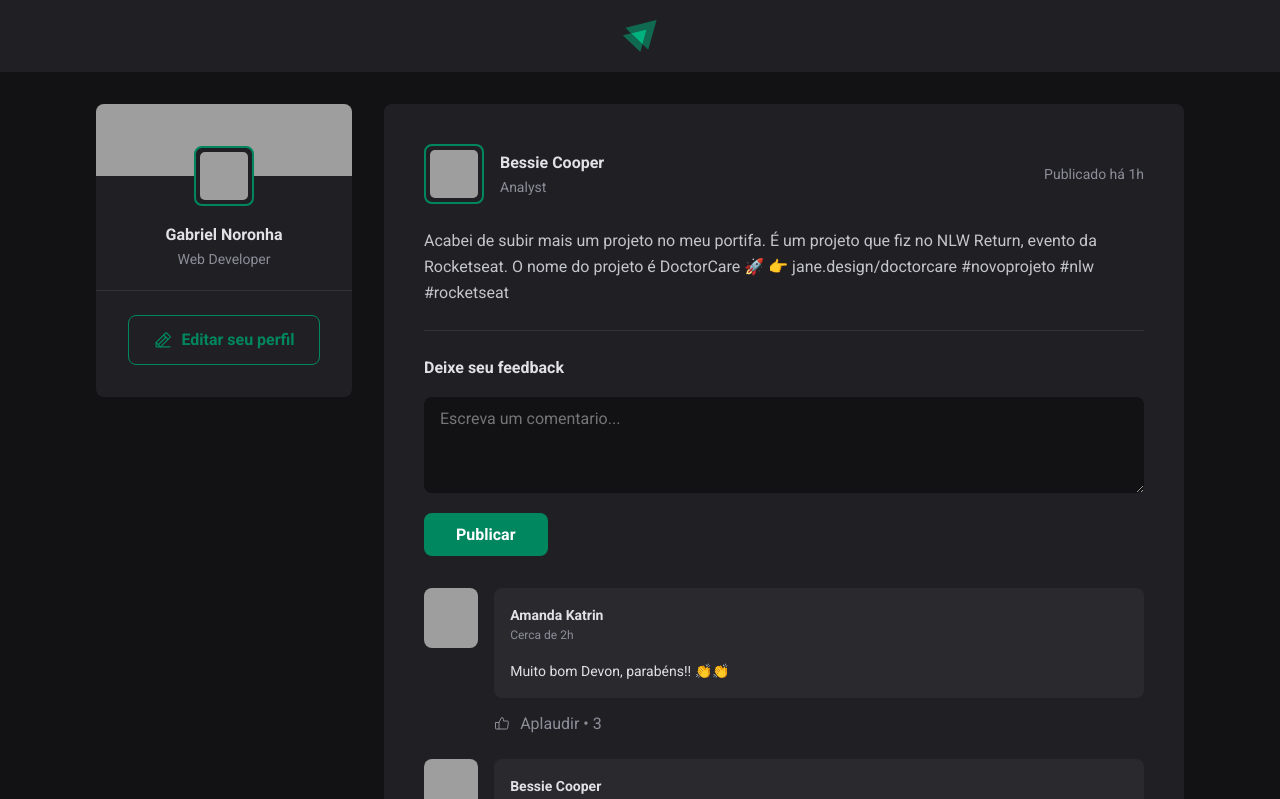
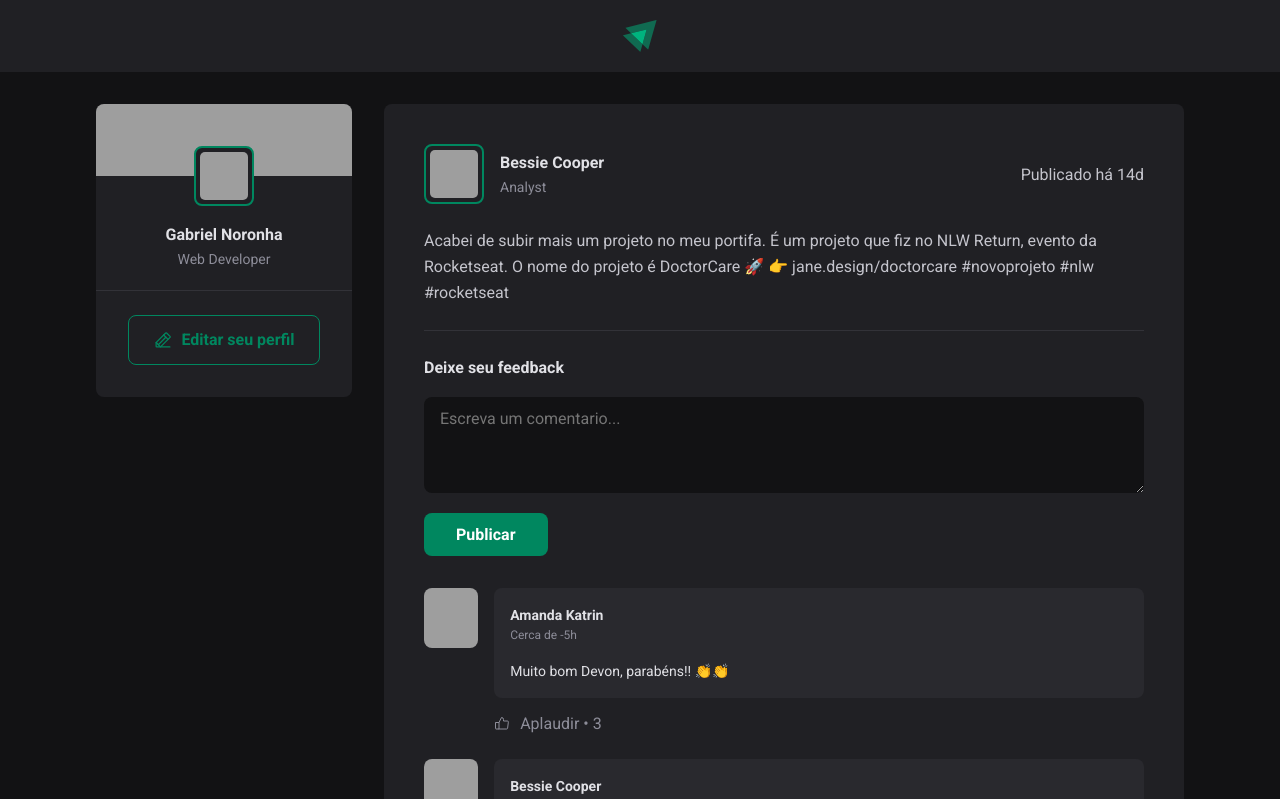
Before and after one commit to Noronha1612/Comments-Feed, a React (Vite) app: page / in a window 1280 px wide. Shown: the top 799 px of the page. Built offline with nearby package versions, Linux system fonts and the light colour scheme; data requests are answered from the project's data file; grey boxes are pictures that could not be loaded.

Commit message:
Dynamic times at comments and posts

```diff
--- a/server.json
+++ b/server.json
@@ -43,7 +43,7 @@
       "id": "824fb9c6ff5628757d78433f9cadfb56bdb344f92cbbec105acf580364f99990",
       "author": "80eaac2c7ecd62d2efb97b9e871c8cc30bb3810f76fda287cd278faae53768e7",
       "content": "Acabei de subir mais um projeto no meu portifa. É um projeto que fiz no NLW Return, evento da Rocketseat. O nome do projeto é DoctorCare 🚀 👉 jane.design/doctorcare #novoprojeto #nlw #rocketseat",
-      "createdAt": "2022-06-19T21:06:09.614Z",
+      "createdAt": "2022-06-04T21:06:09.614Z",
       "comments": [
         {
           "id": "d7737f9b213e872292a8310c53bd68ea2a2a031169068399376b3c4f749eeb22",
@@ -65,7 +65,8 @@
       "id": "4b56f7e0fc7cb1b2258dc286d6d0941343c92fe738d7429a32da205611eded41",
       "author": "2aef892465da3297a795600b356c4c64e2a30de78914a1bfcc651b023e2b53d3",
       "content": "Fala pessoal 👋 Finalmente finalizei meu novo site/portfólio. Foi um baita desafio criar todo o design e codar na unha, mas consegui 💪🏻 Acesse e deixe seu feedback 👉 devonlane.design #uiux #userexperience",
-      "createdAt": "2022-06-19T21:12:22.418Z"
+      "createdAt": "2022-06-19T21:12:22.418Z",
+      "comments": []
     }
   ]
 }
--- a/src/components/Post/components/Comments/Card.tsx
+++ b/src/components/Post/components/Comments/Card.tsx
@@ -2,6 +2,7 @@ import { ThumbsUp, Trash } from 'phosphor-react';
 import { useAuth } from '../../../../hooks/useAuth';
 import { usePosts } from '../../../../hooks/usePosts';
 import { Comment, Post } from '../../../../models/Post';
+import { getTimePassed } from '../../../../utils/getTimePassed';
 
 import { Avatar } from '../../../Avatar';
 import { DeleteComment } from '../../../Modals/DeleteComment';
@@ -15,6 +16,8 @@ type CommentCardProps = {
 export const CommentCard: React.FC<CommentCardProps> = ({ comment, post }) => {
   const { user } = useAuth();
   const { deleteComment } = usePosts();
+
+  const timePassed = getTimePassed(new Date(comment.createdAt));
 
   const isCommentMine = comment.author.id === user?.id;
 
@@ -33,7 +36,13 @@ export const CommentCard: React.FC<CommentCardProps> = ({ comment, post }) => {
               <DeleteComment deleteRequest={() => deleteComment(post, comment.id)} />
             )}
           </div>
-          <span className={styles.timePassed}>Cerca de 2h</span>
+          <time
+            dateTime={comment.createdAt}
+            title={new Date(comment.createdAt).toLocaleDateString()}
+            className={styles.timePassed}
+          >
+            {timePassed?.now ? 'Agora' : `Cerca de ${timePassed.value}${timePassed.suffix}`}
+          </time>
 
           <p>{comment.content}</p>
         </section>
--- a/src/components/Post/index.tsx
+++ b/src/components/Post/index.tsx
@@ -1,4 +1,5 @@
 import { Post as IPost } from '../../models/Post';
+import { getTimePassed } from '../../utils/getTimePassed';
 import { Avatar } from '../Avatar';
 import { CommentForm } from './components/CommentForm';
 import { Comments } from './components/Comments';
@@ -9,6 +10,8 @@ type PostProps = {
 }
 
 export const Post: React.FC<PostProps> = ({ post }) => {
+  const timePassed = getTimePassed(new Date(post.createdAt));
+
   return (
     <section className={styles.postContainer}>
       <header className={styles.header}>
@@ -19,7 +22,13 @@ export const Post: React.FC<PostProps> = ({ post }) => {
           <span>{post.author.role}</span>
         </div>
 
-        <span>Publicado há 1h</span>
+        <time
+          dateTime={post.createdAt}
+          title={new Date(post.createdAt).toLocaleDateString()}
+        >
+          Publicado
+          {timePassed.now ? ' Agora' : ` há ${timePassed.value}${timePassed.suffix}`}
+        </time>
       </header>
 
       <p className={styles.content}>
--- /dev/null
+++ b/src/utils/getTimePassed.ts
@@ -0,0 +1,49 @@
+type TimePassedResponse = {
+  value?: number;
+  suffix?: 'h' | 'd' | 'm' | 'a';
+  now?: boolean;
+}
+
+export const getTimePassed = (date: Date): TimePassedResponse => {
+  const currentDate = new Date();
+
+  const differenceInHours = Math.floor((currentDate.getTime() - date.getTime()) / (60 * 60 * 1000));
+
+  if (differenceInHours === 0) {
+    return {
+      now: true,
+    }
+  }
+
+  if (differenceInHours < 24) {
+    return {
+      value: differenceInHours,
+      suffix: 'h'
+    }
+  }
+
+  const differenceInDays = Math.floor(differenceInHours / 24);
+
+  if (differenceInDays < 30) {
+    return {
+      value: differenceInDays,
+      suffix: 'd'
+    }
+  }
+
+  const differenceInMonths = Math.floor(differenceInDays / 30);
+
+  if (differenceInMonths < 12) {
+    return {
+      value: differenceInMonths,
+      suffix: 'm'
+    }
+  }
+
+  const differenceInYears = Math.floor(differenceInMonths / 12);
+
+  return {
+    value: differenceInYears,
+    suffix: 'a'
+  }
+}
```
